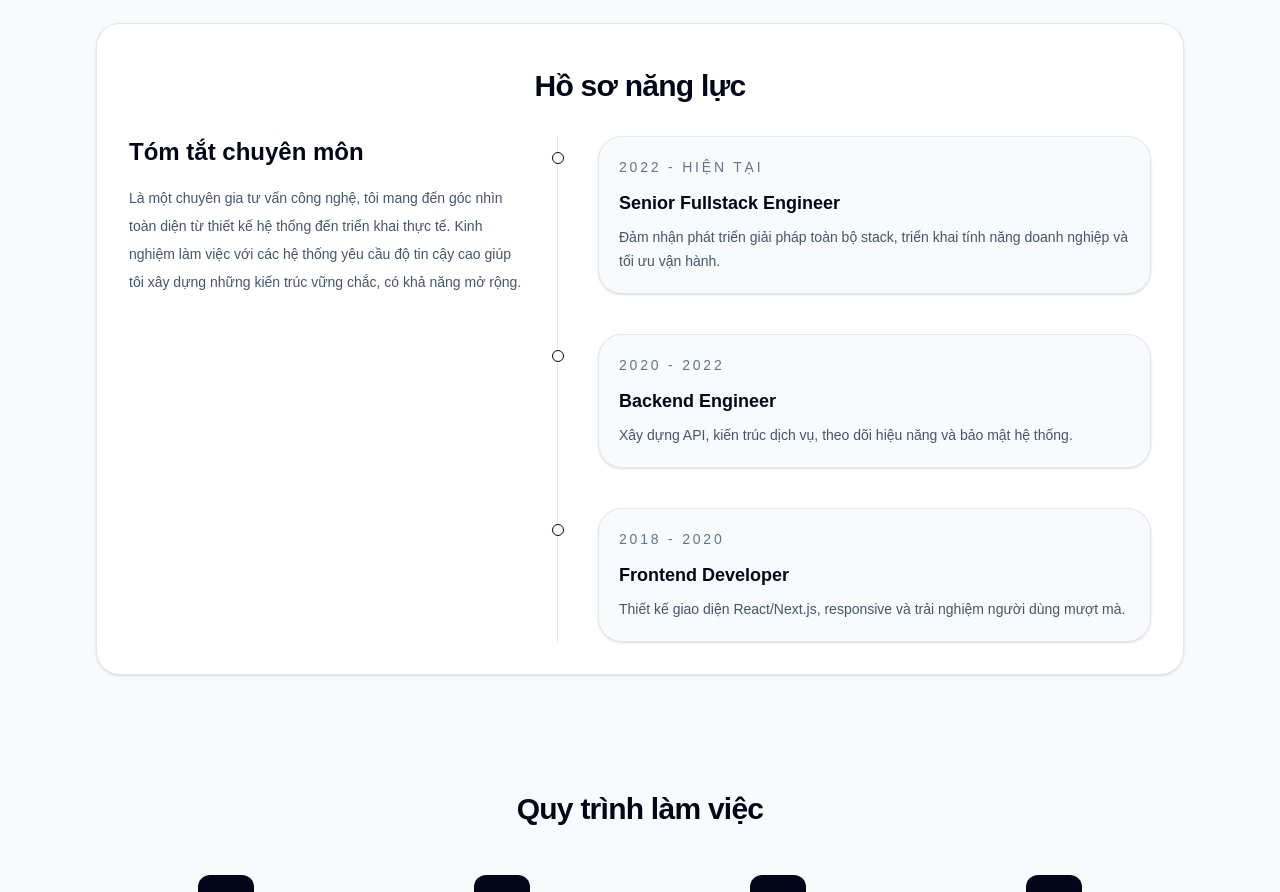
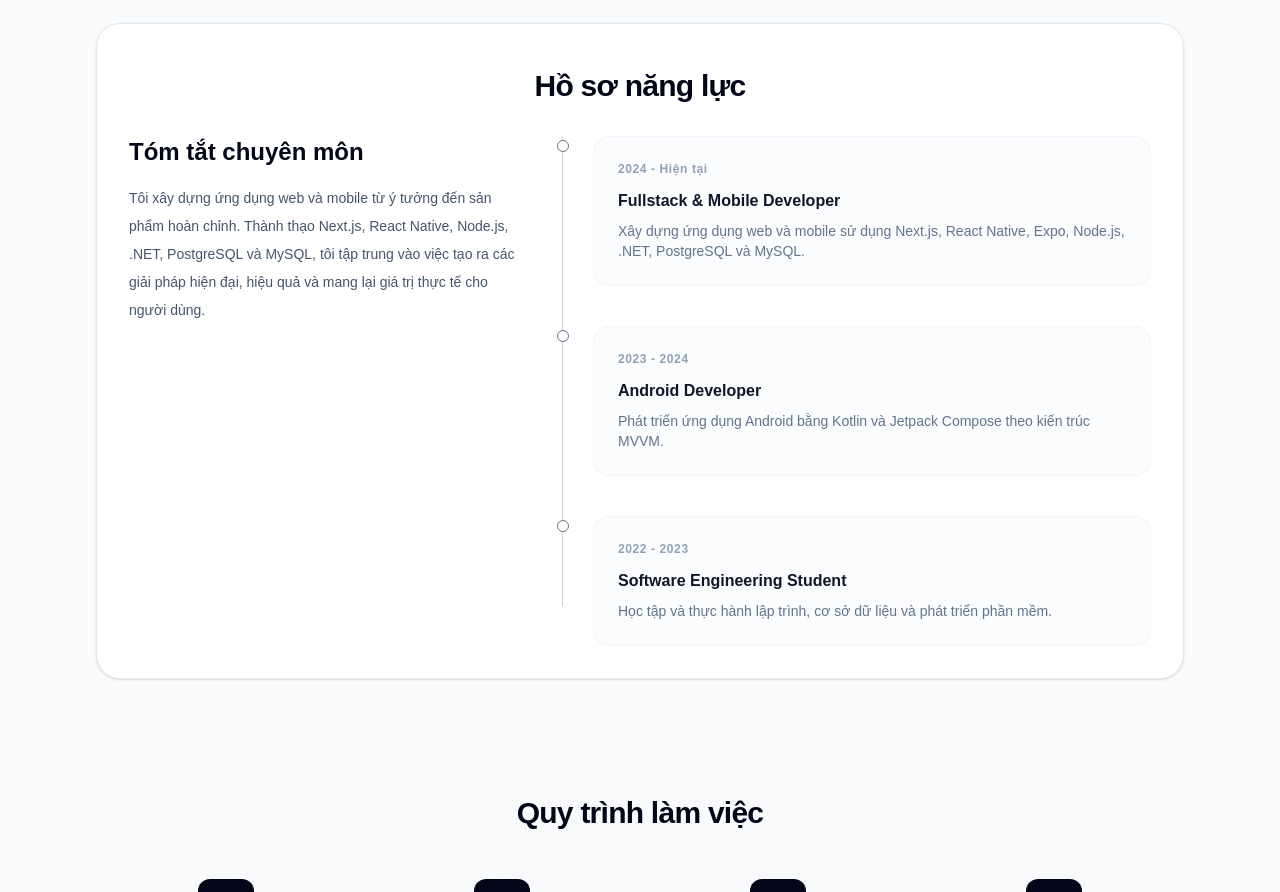
Before and after one commit to DBPCod/Portfolio, a Next.js app in the folder portfolio/: page /dashboard in a window 1280 px wide. Shown: the part 1460-2352 px from the top of the page. Built offline with nearby package versions, Linux system fonts and the light colour scheme.

Commit message:
fix: sửa lại nội dung và giao diện

```diff
--- a/portfolio/app/dashboard/_components/Skills.tsx
+++ b/portfolio/app/dashboard/_components/Skills.tsx
@@ -1,24 +1,27 @@
 const overview = {
   title: "Tóm tắt chuyên môn",
   description:
-    "Là một chuyên gia tư vấn công nghệ, tôi mang đến góc nhìn toàn diện từ thiết kế hệ thống đến triển khai thực tế. Kinh nghiệm làm việc với các hệ thống yêu cầu độ tin cậy cao giúp tôi xây dựng những kiến trúc vững chắc, có khả năng mở rộng.",
+    "Tôi xây dựng ứng dụng web và mobile từ ý tưởng đến sản phẩm hoàn chỉnh. Thành thạo Next.js, React Native, Node.js, .NET, PostgreSQL và MySQL, tôi tập trung vào việc tạo ra các giải pháp hiện đại, hiệu quả và mang lại giá trị thực tế cho người dùng.",
 };
 
 const timelineItems = [
   {
-    period: "2022 - hiện tại",
-    role: "Senior Fullstack Engineer",
-    detail: "Đảm nhận phát triển giải pháp toàn bộ stack, triển khai tính năng doanh nghiệp và tối ưu vận hành.",
+    period: "2024 - Hiện tại",
+    role: "Fullstack & Mobile Developer",
+    detail:
+      "Xây dựng ứng dụng web và mobile sử dụng Next.js, React Native, Expo, Node.js, .NET, PostgreSQL và MySQL.",
   },
   {
-    period: "2020 - 2022",
-    role: "Backend Engineer",
-    detail: "Xây dựng API, kiến trúc dịch vụ, theo dõi hiệu năng và bảo mật hệ thống.",
+    period: "2023 - 2024",
+    role: "Android Developer",
+    detail:
+      "Phát triển ứng dụng Android bằng Kotlin và Jetpack Compose theo kiến trúc MVVM.",
   },
   {
-    period: "2018 - 2020",
-    role: "Frontend Developer",
-    detail: "Thiết kế giao diện React/Next.js, responsive và trải nghiệm người dùng mượt mà.",
+    period: "2022 - 2023",
+    role: "Software Engineering Student",
+    detail:
+      "Học tập và thực hành lập trình, cơ sở dữ liệu và phát triển phần mềm.",
   },
 ];
 
@@ -36,14 +39,26 @@ export default function Skills() {
         </div>
 
         <div className="lg:w-[60%]">
-          <ul className="relative space-y-10 border-l border-slate-200">
+          <ul className="relative space-y-10">
+            <div className="absolute left-[5px] top-0 bottom-0 w-px bg-slate-300" />
+
             {timelineItems.map((item) => (
-              <li key={item.period} className="relative pl-10">
-                <span className="absolute left-0 top-4 -translate-x-1/2 h-3 w-3 rounded-full border border-slate-950 bg-white" />
-                <div className="rounded-3xl border border-slate-200 bg-slate-50 p-5 shadow-sm">
-                  <p className="text-sm font-medium uppercase tracking-[0.2em] text-slate-500">{item.period}</p>
-                  <h4 className="mt-3 text-lg font-semibold text-slate-950">{item.role}</h4>
-                  <p className="mt-2 text-sm leading-6 text-slate-600">{item.detail}</p>
+              <li key={item.period} className="group relative flex gap-6 items-start">
+                <div className="relative z-10 mt-1">
+                  <div className="w-3 h-3 rounded-full border border-slate-500 bg-white transition-all duration-300 group-hover:border-blue-500 group-hover:bg-blue-500 group-hover:scale-125" />
+                </div>
+                <div className="flex-grow bg-slate-50/60 border border-slate-100 rounded-2xl p-6 transition-all duration-300 ease-in-out cursor-pointer group-hover:bg-white group-hover:border-slate-200 group-hover:translate-x-1 group-hover:shadow-md">
+                  <p className="text-xs font-semibold text-slate-400 tracking-wider">
+                    {item.period}
+                  </p>
+
+                  <h4 className="text-base font-bold text-slate-900 mt-3">
+                    {item.role}
+                  </h4>
+
+                  <p className="text-sm text-slate-500 mt-2">
+                    {item.detail}
+                  </p>
                 </div>
               </li>
             ))}
```
